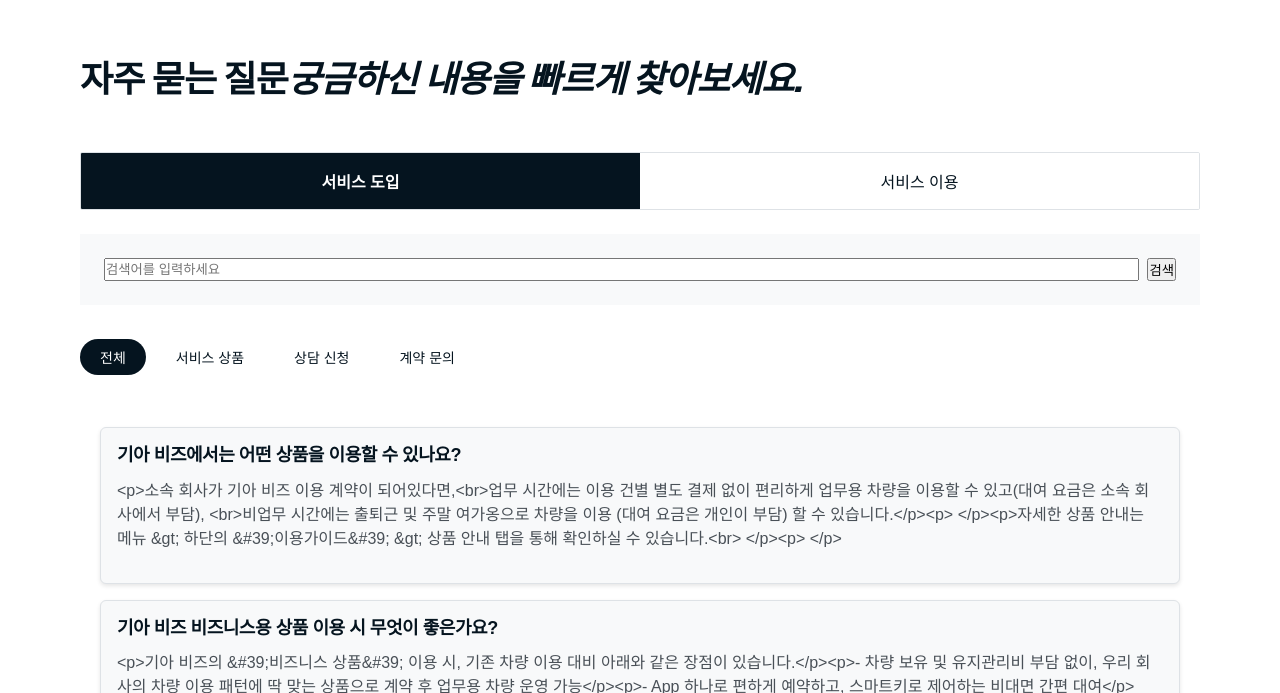
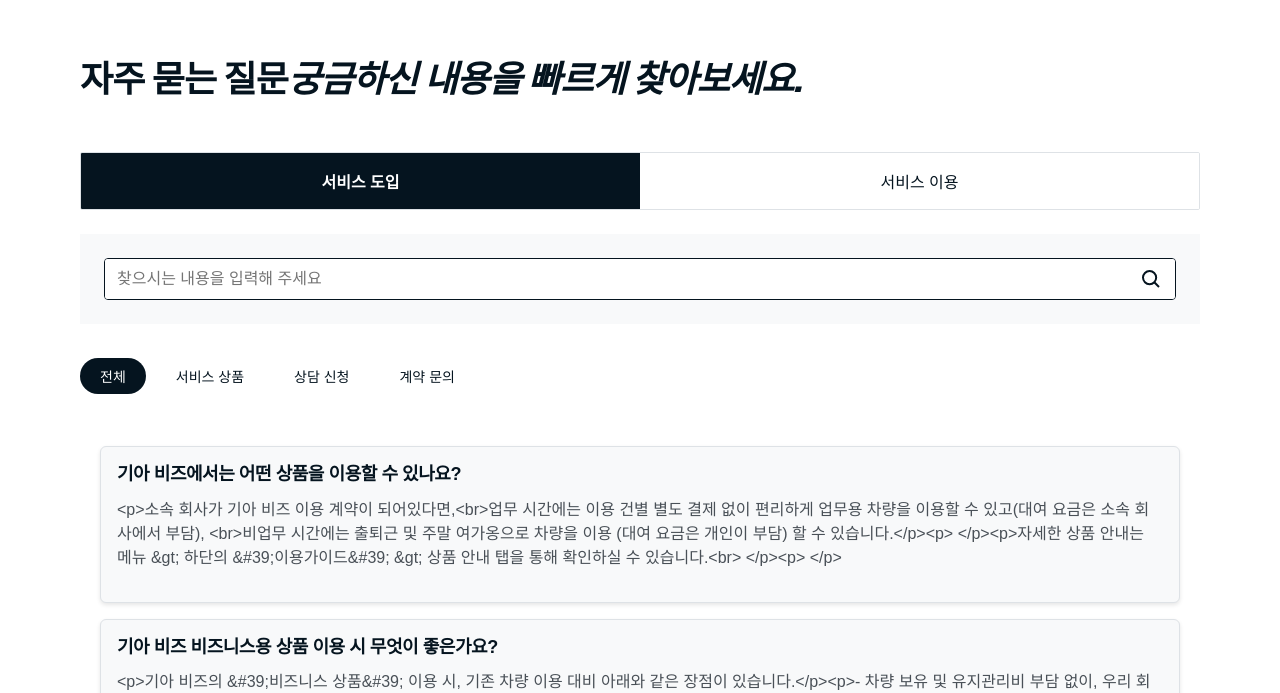
Before and after one commit to realacco/kia-faq, a Next.js app: page / in a window 1280 px wide. Shown: the part 107-800 px from the top of the page. Built offline with nearby package versions, Linux system fonts and the light colour scheme; data requests are answered from the project's data file.

Commit message:
refactor: 추가된 Input, Button 컴포넌트 사용

```diff
--- a/src/widgets/FaqTabs/FaqTabs.tsx
+++ b/src/widgets/FaqTabs/FaqTabs.tsx
@@ -4,6 +4,8 @@
 
 import { FAQ_TABS, FaqTabId } from '@/entities/faq/model/types';
 import { useFaqCategoriesByTab, usePaginatedFaqs } from '@/shared/api/faq/hooks';
+import { Button } from '@/shared/ui/Button';
+import { Input } from '@/shared/ui/Input';
 import { Tab } from '@/shared/ui/Tab/Tab';
 
 import styles from './FaqTabs.module.scss';
@@ -43,7 +45,6 @@
   }, [faqList, page]);
 
   const handleTabChange = (tabId: string) => {
-    console.log('Tab changed to:', tabId);
     setActiveTab(tabId as FaqTabId);
     setActiveCategory(undefined);
     setPage(1);
@@ -51,20 +52,16 @@
     setHasMoreData(true);
   };
 
-  const handleSearch = (e: React.FormEvent) => {
-    e.preventDefault();
+  const search = () => {
     setSearchQuery(searchText);
     setPage(1);
     setLocalFaqs([]);
     setHasMoreData(true);
   };
 
-  const handleCancelSearch = () => {
-    setSearchText('');
-    setSearchQuery('');
-    setPage(1);
-    setLocalFaqs([]);
-    setHasMoreData(true);
+  const handleSearch = (e: React.FormEvent) => {
+    e.preventDefault();
+    search();
   };
 
   const handleLoadMore = () => {
@@ -98,25 +95,14 @@
 
         <div className={styles.searchContainer}>
           <form className={styles.searchForm} onSubmit={handleSearch}>
-            <input
-              type="text"
+            <Input
+              placeholder="찾으시는 내용을 입력해 주세요"
+              className={styles.searchInput}
               value={searchText}
               onChange={e => setSearchText(e.target.value)}
-              placeholder="검색어를 입력하세요"
-              className={styles.searchInput}
+              onClear={() => setSearchText('')}
+              onSearch={search}
             />
-            <button type="submit" className={styles.searchButton}>
-              검색
-            </button>
-            {searchText && (
-              <button
-                type="button"
-                onClick={handleCancelSearch}
-                className={styles.searchCancelButton}
-              >
-                취소
-              </button>
-            )}
           </form>
         </div>
 
@@ -179,13 +165,14 @@
 
               {!isLoadingFaqs && hasMoreData && localFaqs.length > 0 && (
                 <div className={styles.loadMoreContainer}>
-                  <button
-                    onClick={handleLoadMore}
-                    className={styles.loadMoreButton}
-                    disabled={isLoadingFaqs}
-                  >
-                    {isLoadingFaqs && page > 1 ? '로딩 중...' : '더보기'}
-                  </button>
+                  {isLoadingFaqs && page > 1 ? (
+                    '로딩 중...'
+                  ) : (
+                    <Button variant="text" onClick={handleLoadMore}>
+                      <span className={styles['plus-icon']} />
+                      더보기
+                    </Button>
+                  )}
                 </div>
               )}
             </div>
```
